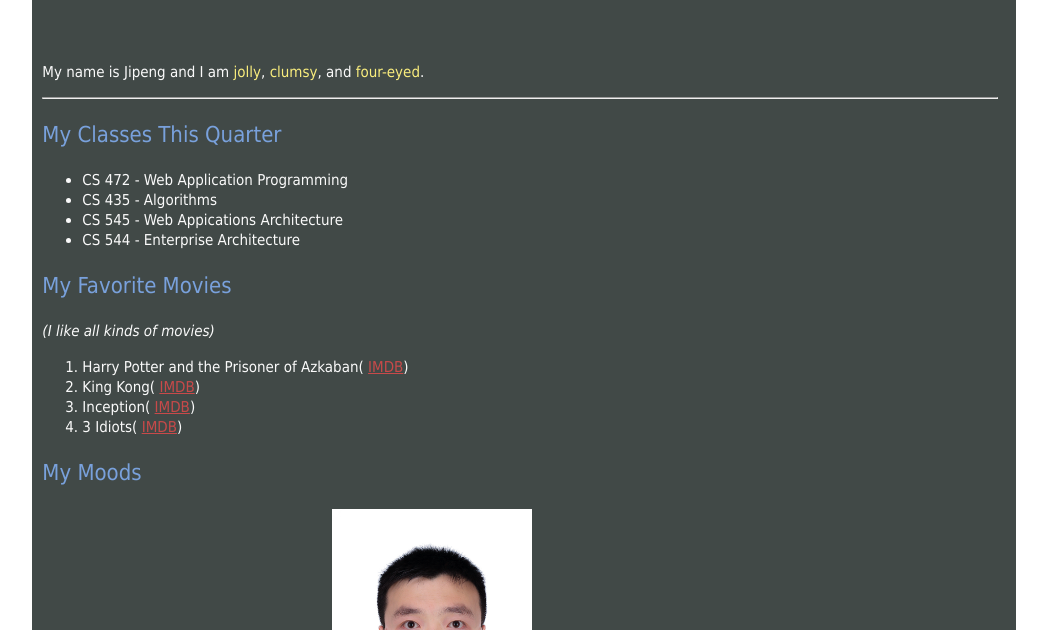
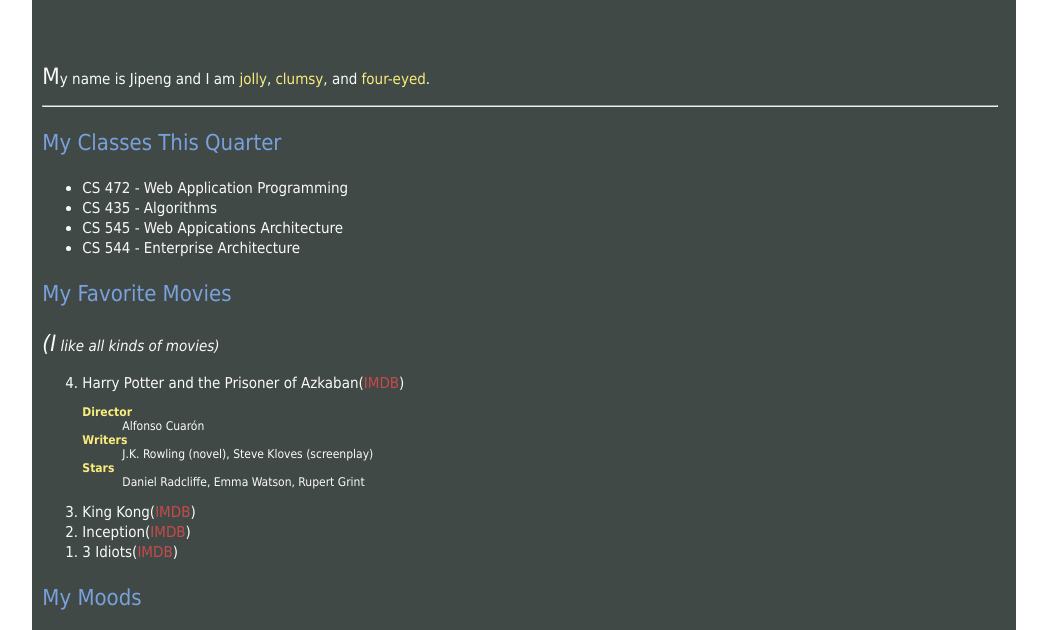
Before and after one commit to 1095405630/wap.github.io, a plain HTML site: page aboutme.html in a window 1280 px wide. Shown: the part 152-782 px from the top of the page, without its empty margins (116-1163 px from the left). Drawn offline with Linux system fonts and the light colour scheme.

Commit message:
advanced content update

```diff
--- a/aboutme.html
+++ b/aboutme.html
@@ -12,7 +12,7 @@
     <body>
         <div>
             <p id="headerTitle">About Jipeng Gao</p>
-            <p>My name is Jipeng and I am <span class="myCharacter">jolly</span>, <span class="myCharacter">clumsy</span>, and <span class="myCharacter">four-eyed</span>.</p>
+            <p class="paragraph">My name is Jipeng and I am <span class="myCharacter">jolly</span>, <span class="myCharacter">clumsy</span>, and <span class="myCharacter">four-eyed</span>.</p>
             <hr/>
             <p class="subTitle">My Classes This Quarter</p>
             <ul>
@@ -23,18 +23,22 @@
             </ul>
             <p class="subTitle">My Favorite Movies</p>
             <p id="movieTips">(I like all kinds of movies)</p>
-            <ol>
-                <li>Harry Potter and the Prisoner of Azkaban(
-                    <a href="https://www.imdb.com/title/tt0304141/?ref_=nv_sr_5?ref_=nv_sr_5">IMDB</a>)
+            <ol reversed>
+                <li>Harry Potter and the Prisoner of Azkaban(<a href="https://www.imdb.com/title/tt0304141/?ref_=nv_sr_5?ref_=nv_sr_5">IMDB</a>)
                 </li>
-                <li>King Kong(
-                    <a href="https://www.imdb.com/title/tt0360717/">IMDB</a>)
+                <dl>
+                    <dt>Director</dt>
+                    <dd>Alfonso Cuarón</dd>
+                    <dt>Writers</dt>
+                    <dd> J.K. Rowling (novel), Steve Kloves (screenplay)</dd>
+                    <dt>Stars</dt>
+                    <dd>Daniel Radcliffe, Emma Watson, Rupert Grint</dd>
+                </dl>
+                <li>King Kong(<a href="https://www.imdb.com/title/tt0360717/">IMDB</a>)
                 </li>
-                <li>Inception(
-                    <a href="https://www.imdb.com/title/tt1375666/?ref_=ttls_li_tt">IMDB</a>)
+                <li>Inception(<a href="https://www.imdb.com/title/tt1375666/?ref_=ttls_li_tt">IMDB</a>)
                 </li>
-                <li>3 Idiots(
-                    <a href="https://www.imdb.com/title/tt1187043/?ref_=ttls_li_tt">IMDB</a>)
+                <li>3 Idiots(<a href="https://www.imdb.com/title/tt1187043/?ref_=ttls_li_tt">IMDB</a>)
                 </li>
             </ol>
             <p class="subTitle">My Moods</p>
--- a/styleme.css
+++ b/styleme.css
@@ -9,12 +9,36 @@ div {
     padding-left: 10px;
 }
 
-p, li {
+p, li, dl {
     color: rgb(250, 250, 250);
     font-size: 15px;
     padding-top: 1px;
     padding-bottom: 1px;
     font-family: Tahoma;
+}
+
+/* ol {
+    list-style: none;
+    counter-reset: line 5;
+}
+
+ol>li:before {
+    counter-increment: line -1;
+    content: counter(line) ". ";
+} */
+
+dl {
+    font-size: 12px;
+    padding-top: 0px;
+}
+
+dd {
+    font-weight: lighter;
+}
+
+dt {
+    color: rgb(249, 237, 125);
+    font-weight: bold;
 }
 
 hr {
@@ -25,6 +49,11 @@ hr {
 
 a {
     color: rgb(200, 74, 74);
+    text-decoration: none;
+}
+
+a:hover {
+    text-decoration: underline;
 }
 
 #movieTips {
@@ -49,4 +78,13 @@ a {
 
 .myCharacter {
     color: rgb(249, 237, 125);
+    -webkit-transform: rotate(180deg);
+    -moz-transform: rotate(180deg);
+    -o-transform: rotate(180deg);
+    -ms-transform: rotate(180deg);
+    transform: rotate(180deg);
 }
+
+p.paragraph:first-letter, p#movieTips::first-letter {
+    font-size: 150%;
+}
```
